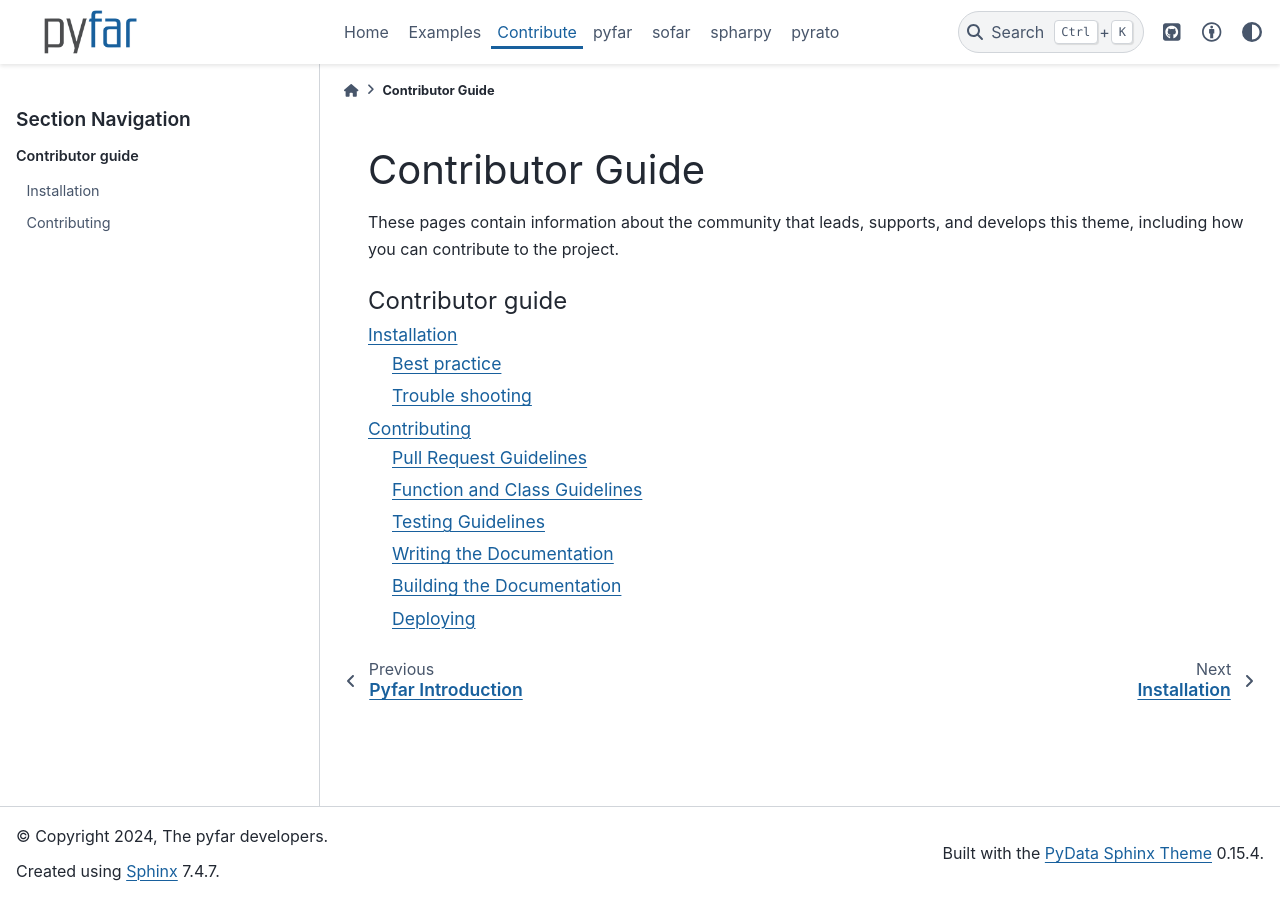
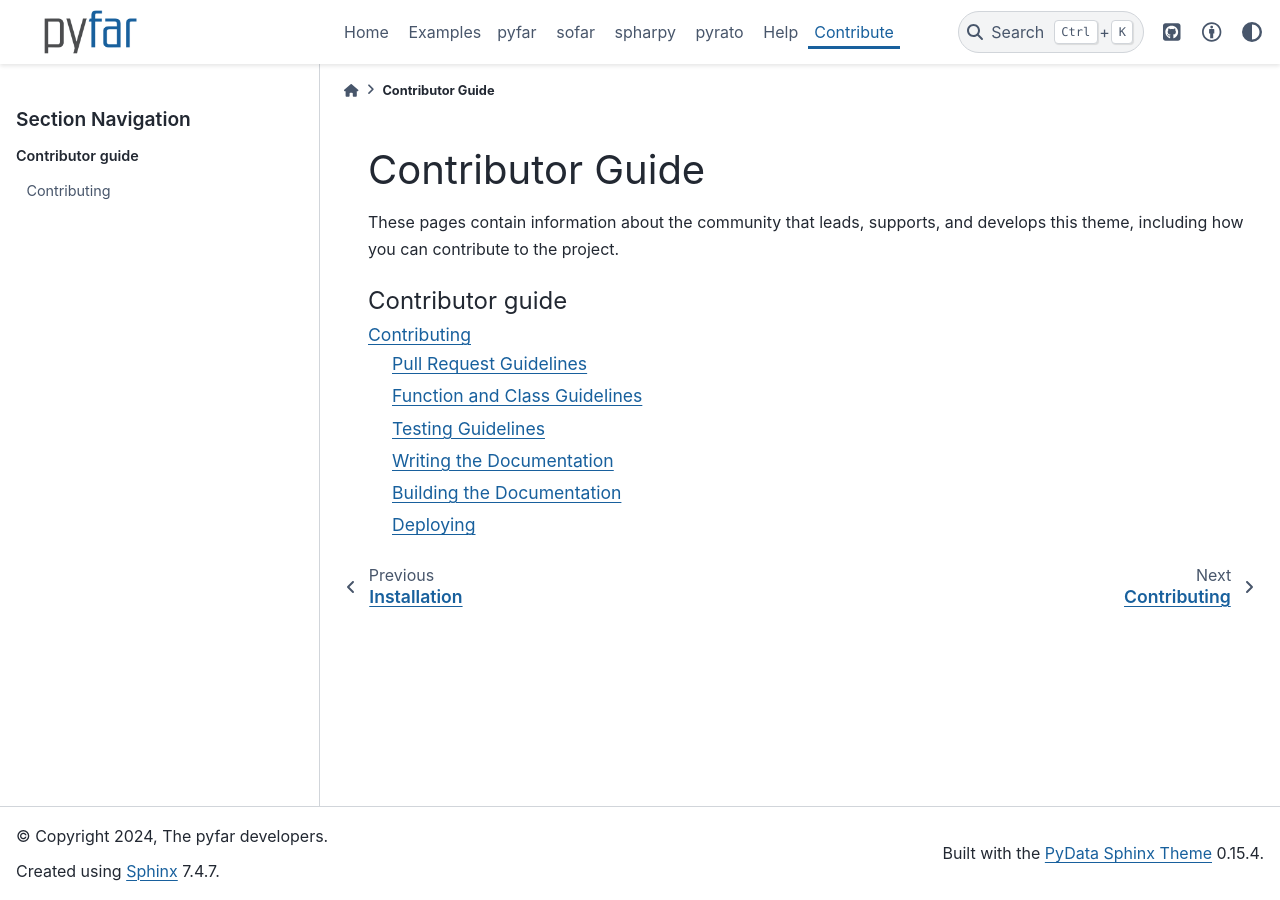
Before and after one commit to pyfar/gallery, a Sphinx documentation site: the page built from docs/community/index.rst, in a window 1280 px wide. Built offline with Sphinx 7.4.7 and the PyData theme 0.15.4, drawn with Linux system fonts in a browser that asks for light colours; pages that are not in the unit, such as notebooks, are missing from menus.

Commit message:
add help to docs and navbar

```diff
--- a/docs/_static/header.rst
+++ b/docs/_static/header.rst
@@ -4,8 +4,9 @@
 
    Home <https://pyfar-gallery.readthedocs.io>
    Examples <https://pyfar-gallery.readthedocs.io/en/latest/examples_gallery.html>
-   Contribute <https://pyfar-gallery.readthedocs.io/en/latest/community/index.html>
    pyfar <https://pyfar.readthedocs.io>
    sofar <https://sofar.readthedocs.io>
    spharpy <https://spharpy.readthedocs.io>
    pyrato <https://pyrato.readthedocs.io>
+   Help <https://pyfar-gallery.readthedocs.io/en/latest/help/index.html>
+   Contribute <https://pyfar-gallery.readthedocs.io/en/latest/community/index.html>
--- a/docs/community/index.rst
+++ b/docs/community/index.rst
@@ -8,5 +8,4 @@ These pages contain information about the community that leads, supports, and de
    :maxdepth: 2
    :caption: Contributor guide
 
-   installation
    contributing
--- a/docs/conf.py
+++ b/docs/conf.py
@@ -96,7 +96,10 @@ html_theme_options = {
 html_sidebars = {
     "community/index": [
         "sidebar-nav-bs",
-    ],  # This ensures we test for custom sidebars
+    ],
+    "help/index": [
+        "sidebar-nav-bs",
+    ]  # This ensures we test for custom sidebars
 }
 
 # -- Options for nbsphinx -------------------------------------------------
@@ -138,6 +141,8 @@ with open("_static/header.rst", "rt") as fin:
                 '<.*examples_gallery.*>', '<examples_gallery>', line)
             new_line = re.sub(
                 '<.*community/index.*>', '<community/index>', new_line)
+            new_line = re.sub(
+                '<.*help/index.*>', '<help/index>', new_line)
             fout.write(new_line)
 
 
--- a/docs/index.rst
+++ b/docs/index.rst
@@ -24,8 +24,8 @@ educational and commercial use.
 .. admonition:: Getting started
 
       - If you are new to pyfar, we recommend the `Pyfar examples gallery`_, which works online.
-      - If you want to start on your local machine, please refer to the `Installation guide`_.
       - If you need detailed information for a specific package, please refer to their documentation below.
+      - If you trouble with pyfar, please refer to the `Help section`_.
 
 |
 
@@ -320,5 +320,5 @@ Supporters
 
 
 .. _Pyfar examples gallery: examples_gallery.rst
-.. _Installation guide: community/installation.rst
+.. _Help section: help/help.rst
 .. _Contributing guidelines: community/contributing.rst
```
Also changed, not shown: docs/help/index.rst (added, +11 -0 lines), docs/help/help.rst (renamed from docs/community/installation.rst).
